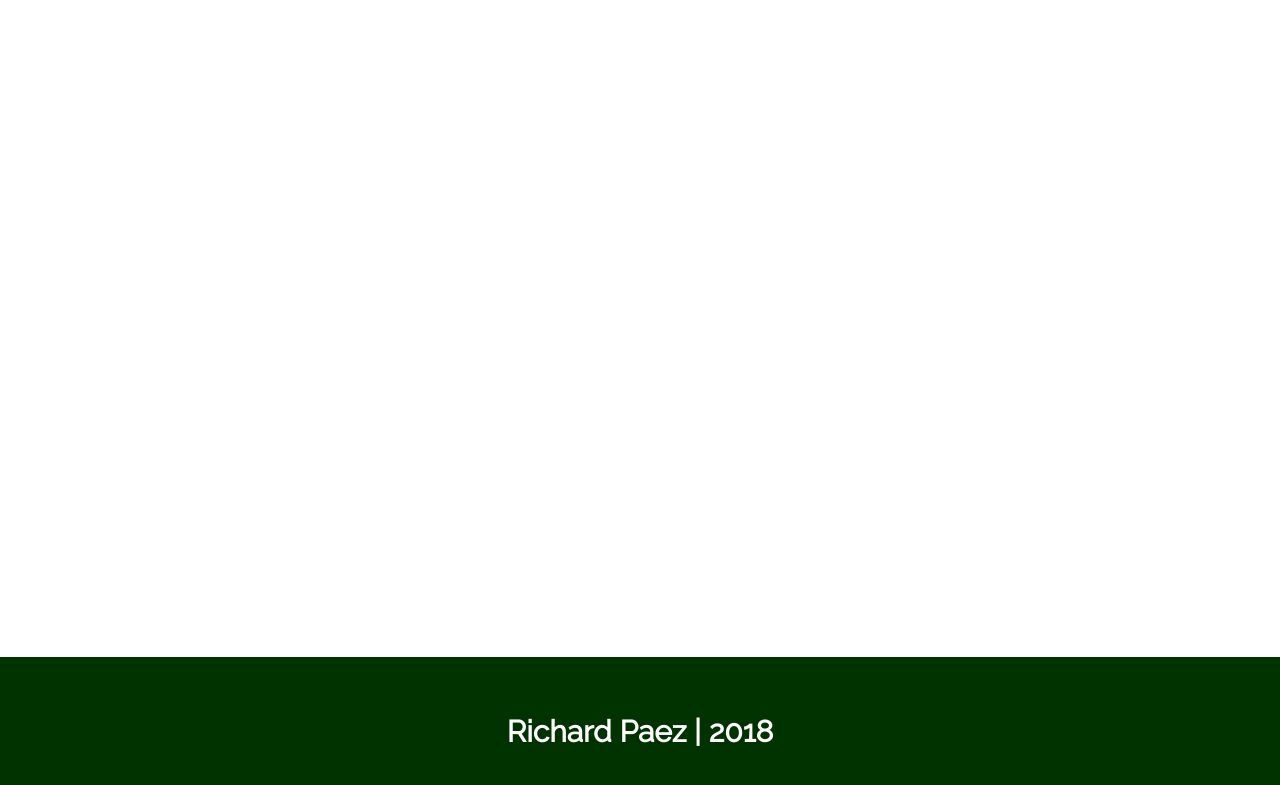
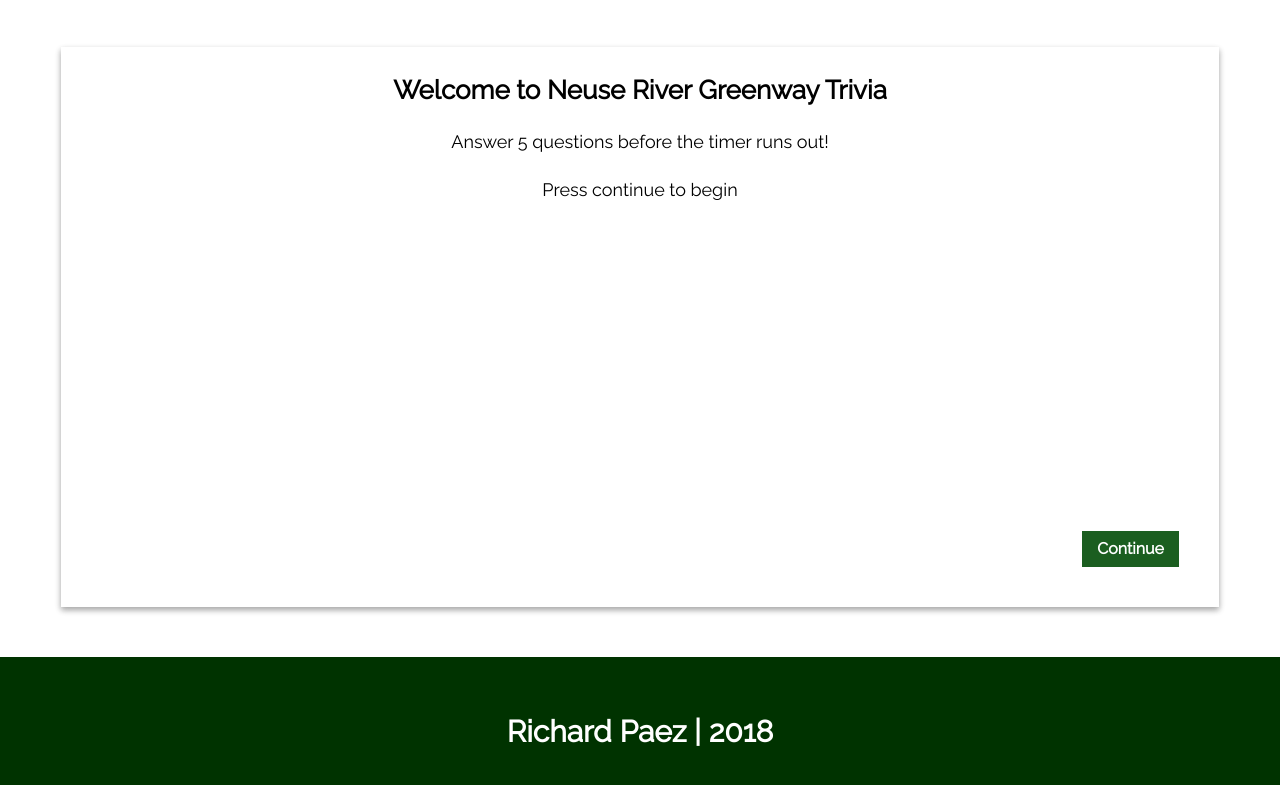
Before and after one commit to RPaez09/TriviaGame, a plain HTML site: page index.html in a window 1280 px wide. Shown: the part 53-838 px from the top of the page. Drawn offline with nearby package versions, Linux system fonts and the light colour scheme.

Commit message:
basic game structure and animations

```diff
--- a/app.js
+++ b/app.js
@@ -0,0 +1,34 @@
+let game = {
+
+
+    start : function(){
+        introScreen.open();
+    }
+};
+
+let introScreen = new Screen( $('.intro-screen') , function(){
+    console.log('Intro screen running!');
+} );
+
+function Screen ( element , run ){
+    this.element = element;
+    this.run = run;
+}
+
+Screen.prototype.open = function(){
+
+    TweenLite.from( this.element, .5,
+        {
+            top:"50px",
+            autoAlpha: 0,
+            delay: .5,
+            easing: "easeOut"
+        });
+
+}
+
+Screen.prototype.close = function(){
+    // Closing animation
+}
+
+game.start();
--- a/index.html
+++ b/index.html
@@ -15,7 +15,14 @@
         <h2>Trivia Game : Neuse River Greenway</h2>
     </div>
 
-    <div class="game"></div>
+    <div class="game">
+        <div class="screen intro-screen">
+            <h2>Welcome to Neuse River Greenway Trivia</h2>
+            <p>Answer 5 questions before the timer runs out!</p>
+            <p>Press continue to begin</p>
+            <div class="button continue">Continue</div>
+        </div>
+    </div>
 
     <div class="footer">
         <h1>Richard Paez | 2018</h1>
```
